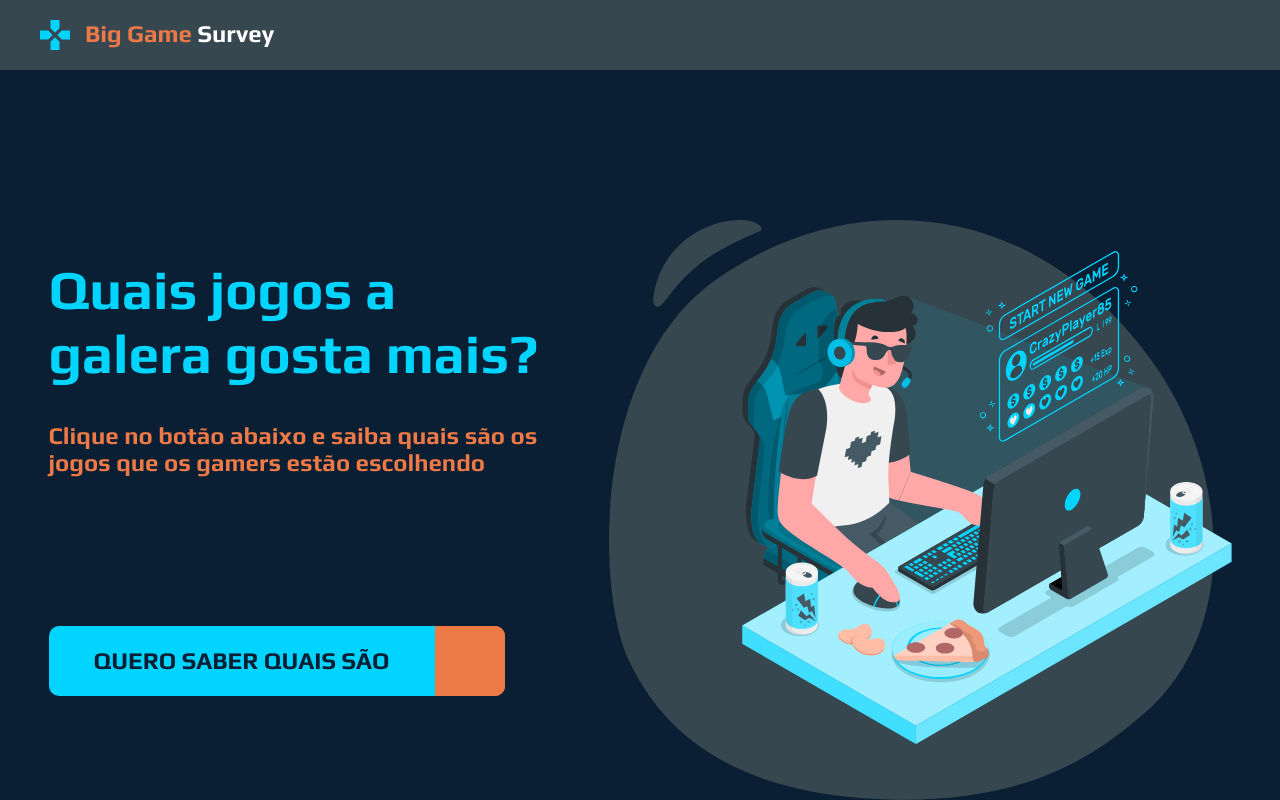
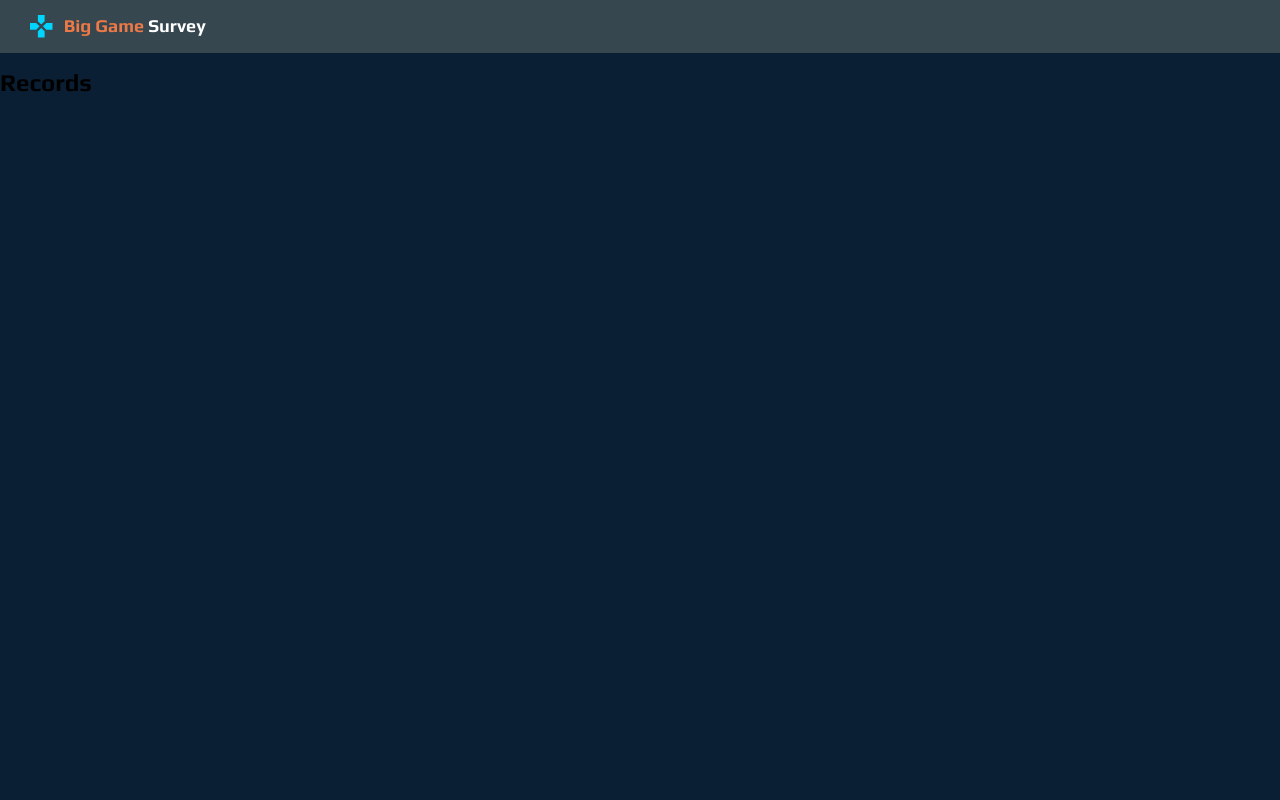
Before and after one commit to erasmo-ads/BigGameSurvey, a React (Create React App) app in the folder front-web/: page /records in a window 1280 px wide. Built offline with nearby package versions, Linux system fonts and the light colour scheme.

Commit message:
navegação com rotas

```diff
--- a/front-web/package.json
+++ b/front-web/package.json
@@ -10,8 +10,10 @@
     "@types/node": "^12.12.61",
     "@types/react": "^16.9.49",
     "@types/react-dom": "^16.9.8",
+    "@types/react-router-dom": "^5.1.5",
     "react": "^16.13.1",
     "react-dom": "^16.13.1",
+    "react-router-dom": "^5.2.0",
     "react-scripts": "3.4.3",
     "typescript": "^3.7.5"
   },
--- a/front-web/src/App.css
+++ b/front-web/src/App.css
@@ -6,6 +6,7 @@
   --color-dimgray: #4c5d67;
   --color-darkslategray: #37474f;
   --color-black: #0b1f34;
+
 }
 
 body, html {
@@ -19,6 +20,7 @@
 
 body {
   background: var(--color-black);
+  zoom: 75%;
 }
 
 a {
--- a/front-web/src/App.tsx
+++ b/front-web/src/App.tsx
@@ -1,15 +1,11 @@
 import React from 'react';
 import './App.css';
-import Header from './components/Header';
-import Home from './pages/Home';
+import Routes from './Routes';
+
 
 function App() {
   return (
-
-    <div>
-      <Header/>
-      <Home />
-    </div>
+    <Routes />
 
 
   );
--- /dev/null
+++ b/front-web/src/Routes.tsx
@@ -0,0 +1,24 @@
+import React from 'react';
+import { BrowserRouter, Switch, Route } from 'react-router-dom';
+import Header from './components/Header';
+import Home from './pages/Home';
+import Records from './pages/Records';
+
+const Routes = () => (
+
+    <BrowserRouter>
+      <Header />
+      <Switch>
+          <Route path="/" exact>
+              <Home />
+          </Route>
+          <Route path="/records">
+              <Records />
+          </Route>
+      </Switch>
+
+    </BrowserRouter>
+
+);
+
+export default Routes;
--- a/front-web/src/components/Header/index.tsx
+++ b/front-web/src/components/Header/index.tsx
@@ -1,18 +1,17 @@
 import React from 'react';
 import { ReactComponent as Logo } from '../../assets/logo.svg'
+import {Link} from 'react-router-dom';
 import './styles.css';
 const Header = () => (
 
     <header className="main-header">
         <Logo />
-        <div className="logo-text">
-            <span className="logo-text-1">Big Game </span>
-            <span className="logo-text-2"> Survey </span>
-
-
-        </div>
-
-
+            <Link to="/">
+                <div className="logo-text">
+                    <span className="logo-text-1">Big Game </span>
+                    <span className="logo-text-2"> Survey </span>
+                </div>
+            </Link>
     </header>
 );
 
--- a/front-web/src/pages/Home/index.tsx
+++ b/front-web/src/pages/Home/index.tsx
@@ -1,6 +1,7 @@
 import React from 'react';
-import { ReactComponent as ArrowIcon } from '../../assets/arrow.svg'
-import { ReactComponent as GameImage } from '../../assets/gamer.svg'
+import { Link } from 'react-router-dom';
+import { ReactComponent as ArrowIcon } from '../../assets/arrow.svg';
+import { ReactComponent as GameImage } from '../../assets/gamer.svg';
 import './styles.css';
 
 const Home = () => (
@@ -13,6 +14,7 @@
             <h3 className="home-text-subtitle">
                 Clique no botão abaixo e saiba quais são os jogos que os gamers estão escolhendo
             </h3>
+            <Link to="/records">
                 <div className="home-actions">
                     <button className="home-btn">
                     QUERO SABER QUAIS SÃO
@@ -21,6 +23,7 @@
                             <ArrowIcon/>
                         </div>
                 </div>
+            </Link>
         </div>
         <GameImage className="home-image"/>
     </div>
--- a/front-web/src/pages/Home/styles.css
+++ b/front-web/src/pages/Home/styles.css
@@ -49,18 +49,14 @@
 
   /* responsive */
 
+
   @media (max-width: 1250px) {
+
     .home-image {
       max-width: 400px;
       height: auto;
     }
-  }
 
-  @media (max-width: 1250px) {
-    .home-image {
-      max-width: 400px;
-      height: auto;
-    }
 
     .home-text-title {
       font-size: 45px;
--- /dev/null
+++ b/front-web/src/pages/Records/index.tsx
@@ -0,0 +1,8 @@
+import React from 'react';
+
+const Records = () => (
+    <h1>Records</h1>
+
+);
+
+export default Records;
```
Also changed, not shown: 1 other file (tests, documents, lock files or other folders). Lines whose indentation alone changed are shown as unchanged.
